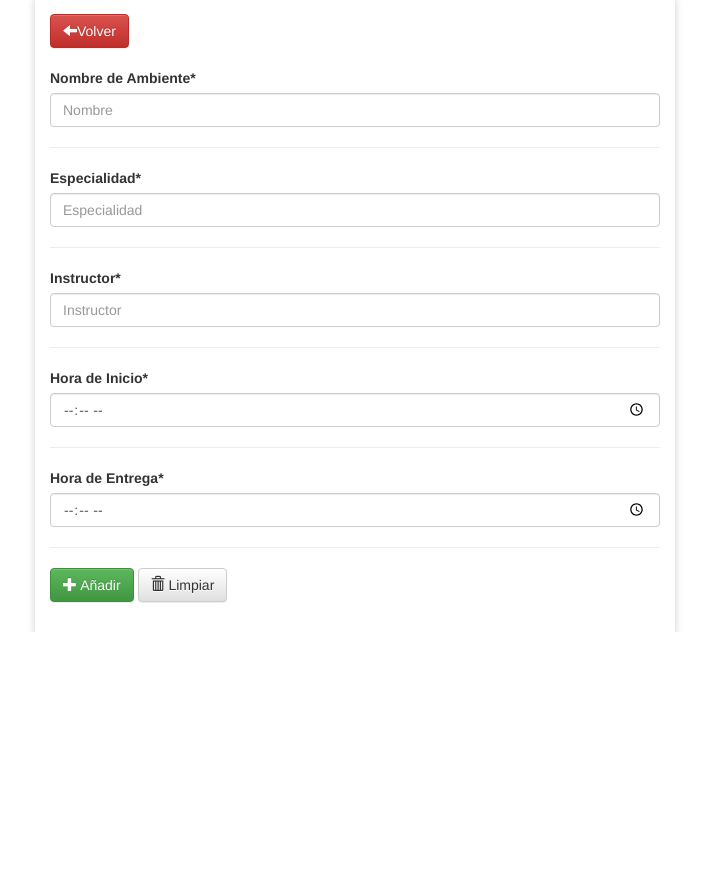
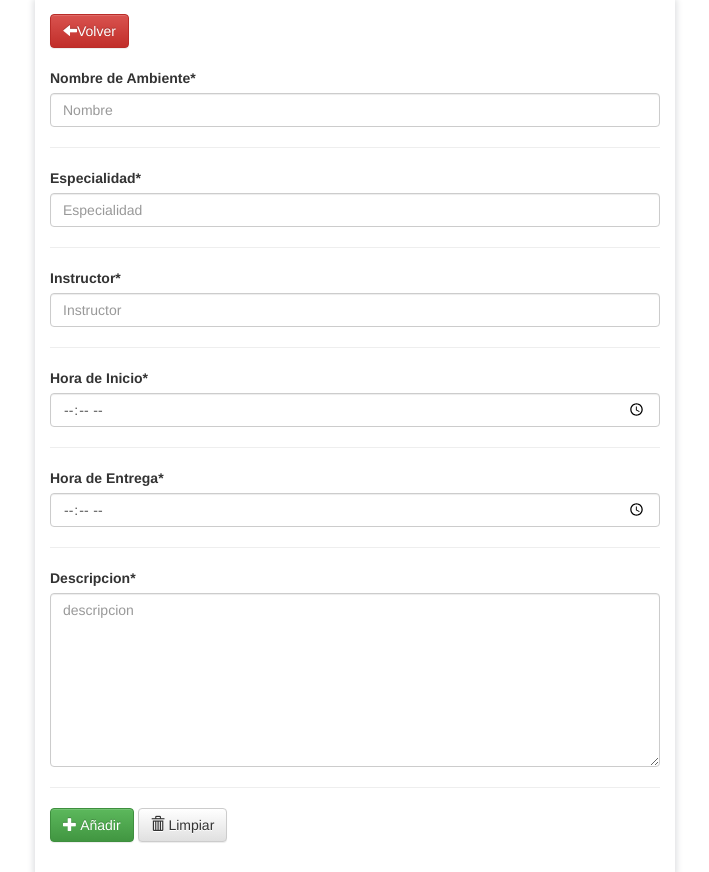
Before and after one commit to kathe27/Programacion_Trimestral, a PHP site: page /programacion_trimestral/ambientes/anadir_ambiente.php in a window 1280 px wide. Shown: the part 204-1076 px from the top of the page, without its empty margins (285-994 px from the left). Before the commit the page ends 836 px from the top, so only its background shows below. Run offline with PHP 8.4, Linux system fonts and the light colour scheme.

Commit message:
Descripcion

```diff
--- a/ambientes/ambientes.php
+++ b/ambientes/ambientes.php
@@ -40,7 +40,7 @@
 	<a  class="btn btn-success " href="anadir_ambiente.php">Añadir Ambiente
 		<i  class="glyphicon glyphicon glyphicon-plus" ></i>
 
-		<a  class="btn btn-info lol" href="../calendario/index.php">Detalles
+		<a  class="btn btn-info pull-right" href="../calendario/index.php">Detalles
 		<i  class="glyphicon glyphicon glyphicon-search" ></i>
 	</a><br><br>
 
--- a/ambientes/anadir_ambiente.php
+++ b/ambientes/anadir_ambiente.php
@@ -68,6 +68,12 @@
 	                    <input type="time" name="hora_entrega" class="form-control" placeholder="Hora de Entrega" >
 	                    <hr>
 	                </div>
+
+	                  <div class="form-group">
+	                 	<label for=""><strong>Descripcion*</strong></label>
+	                   <textarea name="descripcion" placeholder="descripcion" id="" cols="20" rows="8" class="form-control"></textarea>
+	                    <hr>
+	                </div>
 	                <div class="form-group">
 	                    <button type="submit" class="btn btn-success">
 	                        <i class="glyphicon glyphicon-plus"></i>
@@ -99,11 +105,13 @@
 			$instructor= mysqli_real_escape_string($con , $_POST["instructor"]);
 			$hora_inicio= mysqli_real_escape_string($con , $_POST["hora_inicio"]);
 			$hora_entrega= mysqli_real_escape_string($con , $_POST["hora_entrega"]);
+			$descripcion= mysqli_real_escape_string($con , $_POST["descripcion"]);
 
 
 
-			$sql= "INSERT INTO ambientes (nombre,especialidad,instructor,hora_inicio, hora_entrega)
-				VALUES ('$nombre', '$especialidad', '$instructor', '$hora_inicio', '$hora_entrega')";
+
+			$sql= "INSERT INTO ambientes (nombre,especialidad,instructor,hora_inicio, hora_entrega, descripcion)
+				VALUES ('$nombre', '$especialidad', '$instructor', '$hora_inicio', '$hora_entrega', '$descripcion')";
 
 			if(!mysqli_query($con,$sql)){
 				die('Error: ' . mysqli_error($con));
--- a/ambientes/consultar_ambiente.php
+++ b/ambientes/consultar_ambiente.php
@@ -46,6 +46,8 @@
 				<td><strong>Instructor</strong></td>
 				<td><strong>Hora de Inicio</strong></td>
 				<td><strong>Hora de Entrega</strong></td>
+				<td><strong>Descripcion</strong></td>
+
 
 
 			</tr>
@@ -72,6 +74,8 @@
 							<td>'.$row["instructor"].'</td>
 							<td>'.$row["hora_inicio"].'</td>
 							<td>'.$row["hora_entrega"].'</td>
+							<td>'.$row["descripcion"].'</td>
+
 
 
 						 </tr>';
--- a/ambientes/modificar_ambiente.php
+++ b/ambientes/modificar_ambiente.php
@@ -72,6 +72,11 @@
 	                    <input type="time" value="<?php echo $row['horario'] ?>" name="horario" class="form-control" placeholder="Horario" >
 	                    <hr>
 	                </div>
+	                 <div class="form-group">
+	                 	<label for=""><strong>Descripcion</strong></label>
+	                    <input type="time" value="<?php echo $row['descripcion'] ?>" name="descripcion" class="form-control" placeholder="Descripcion" >
+	                    <hr>
+	                </div>
 	                <div class="form-group">
 	                    <button type="submit" class="btn btn-success">
 	                        <i class="glyphicon glyphicon-pencil"></i>
```
